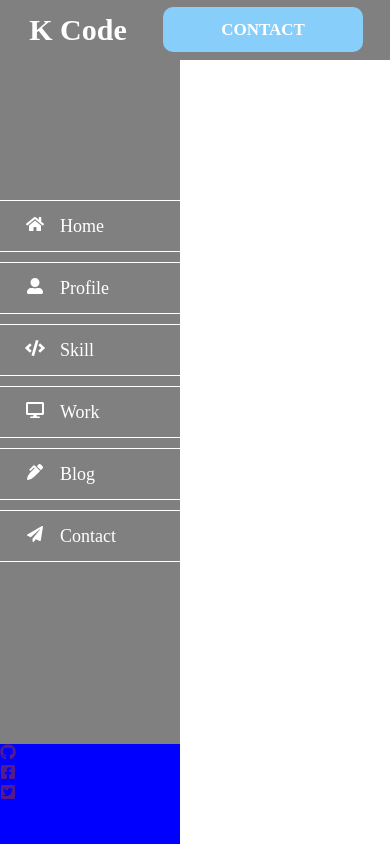
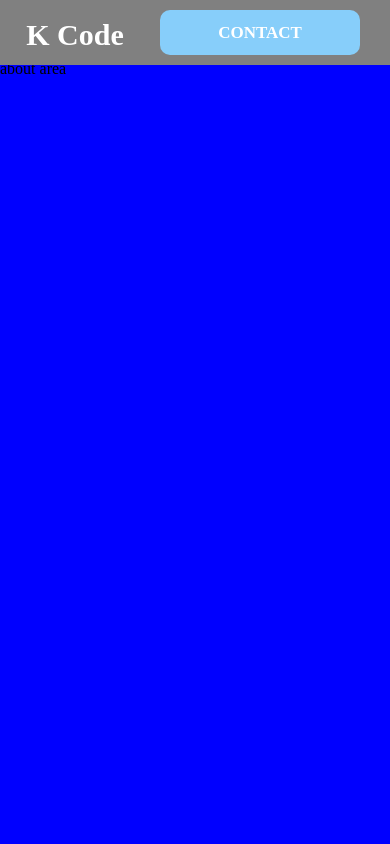
Before and after one commit to kohta9521/Portfolio_Kohta, a Next.js app: page / in a window 390 px wide. Built offline with nearby package versions, Linux system fonts and the light colour scheme.

Commit message:
add responsive about mainlayout components

```diff
--- a/src/app/page.tsx
+++ b/src/app/page.tsx
@@ -1,9 +1,13 @@
+import Header from "@/layouts/header/Header";
 import styles from "../styles/page.module.css";
 import MainLayout from '@/layouts/Main/MainLayout';
+import Sidebar from "@/layouts/sidebar/Sidebar";
 
 export default function Home() {
   return (
     <main className={styles.main}>
+        <Header />
+        <Sidebar />
         <MainLayout />
     </main>
   )
--- a/src/features/header/ContactButton.module.css
+++ b/src/features/header/ContactButton.module.css
@@ -1,7 +1,7 @@
 .buttonArea {
   width: 200px;
   height: 80px;
-  padding: 7px;
+  padding: 10px;
   margin-right: 20px;
 }
 .button {
--- a/src/features/header/Logo.module.css
+++ b/src/features/header/Logo.module.css
@@ -1,7 +1,7 @@
 .logoArea {
   width: 200px;
   height: 80px;
-  padding: 5px;
+  padding: 10px;
 }
 .logoText {
   dispaly: block;
--- a/src/features/sidebar/SnsBox.tsx
+++ b/src/features/sidebar/SnsBox.tsx
@@ -21,19 +21,19 @@ const SnsBox: React.FC = () => {
   const snsList: snsList[] = [
     {
       id: 1,
-      icon: <FaGithub />,
+      icon: <FaGithub className={styles.icon} />,
       link: "",
       notUseText: "github"
     },
     {
       id: 2,
-      icon: <FaFacebookSquare />,
+      icon: <FaFacebookSquare className={styles.icon}  />,
       link: "",
       notUseText: "facebook"
     },
     {
       id: 3,
-      icon: <FaTwitterSquare />,
+      icon: <FaTwitterSquare className={styles.icon}  />,
       link: "",
       notUseText: "twitter"
     },
--- a/src/layouts/Main/MainLayout.module.css
+++ b/src/layouts/Main/MainLayout.module.css
@@ -1,5 +1,28 @@
 .main {
-  width: 100%;
-  height: 100vh;
+  position: fixed;
+  top: 60px;
+  left: 180px;
+  width: calc(100% - 180px);
+  height: calc(100% - 60px);
   overflow: hidden;
+  background-color: blue;
 }
+
+/* 超重要　sidebarはタブレット以下のサイズでdisplaynoneになるためここで横幅をマックスにする必要がある！ */
+/* タブレット */
+@media screen and (max-width: 1280px) {
+  .main {
+    left: 0;
+    width: 100%;
+    height: 100vh;
+  }
+}
+
+/* スマートフォン */
+@media screen and (max-width: 768px) {
+  .main {
+    left: 0;
+    width: 100%;
+    height: 100vh;
+  }
+}
--- a/src/layouts/Main/MainLayout.tsx
+++ b/src/layouts/Main/MainLayout.tsx
@@ -2,16 +2,14 @@ import React from "react";
 
 // css import
 import styles from "./MainLayout.module.css";
-import Sidebar from "../sidebar/Sidebar";
-import Header from "../header/Header";
+import About from "../about/About";
 
 
 const MainLayout: React.FC = () => {
   return (
     <>
       <div className={styles.main}>
-        <Header />
-        <Sidebar />
+        <About />
       </div>
     </>
   )
--- /dev/null
+++ b/src/layouts/about/About.module.css
@@ -0,0 +1,6 @@
+.about {
+  width: 500px;
+  height: 200px;
+  background-color: blue;
+  margin: 0;
+}
--- /dev/null
+++ b/src/layouts/about/About.tsx
@@ -0,0 +1,17 @@
+import React from "react";
+
+// css import
+import styles from "./About.module.css";
+
+
+const About: React.FC = () => {
+  return (
+    <>
+      <div className={styles.about}>
+        about area
+      </div>
+    </>
+  )
+}
+
+export default About;
--- a/src/layouts/header/Header.module.css
+++ b/src/layouts/header/Header.module.css
@@ -1,7 +1,7 @@
 .header {
   position: fixed;
   width: 100%;
-  height: 60px;
+  height: 65px;
   z-index: 999;
   display: flex;
   justify-content: space-between;
--- a/src/layouts/sidebar/Sidebar.module.css
+++ b/src/layouts/sidebar/Sidebar.module.css
@@ -1,6 +1,6 @@
 .sidebar {
   width: 180px;
-  height: 100%;
+  height: 100vh;
   overflow: hidden;
   background-color: gray;
 }
@@ -12,8 +12,14 @@
 
 /* タブレット */
 @media screen and (max-width: 1280px) {
+  .sidebar {
+    display: none;
+  }
 }
 
 /* スマートフォン */
 @media screen and (max-width: 768px) {
+  .sidebar {
+    display: none;
+  }
 }
```
